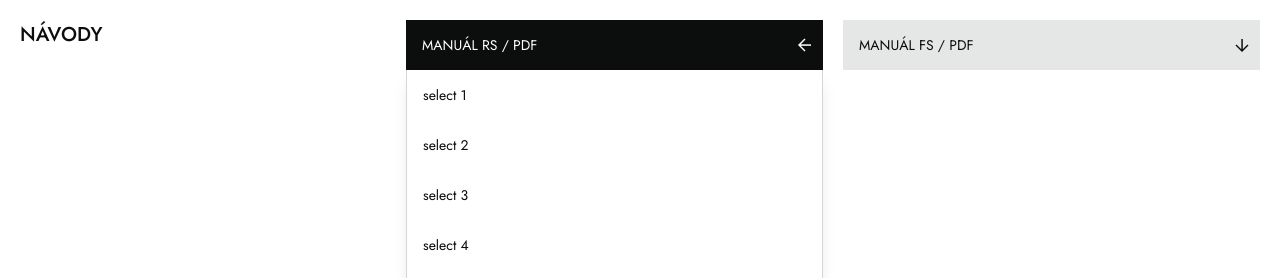
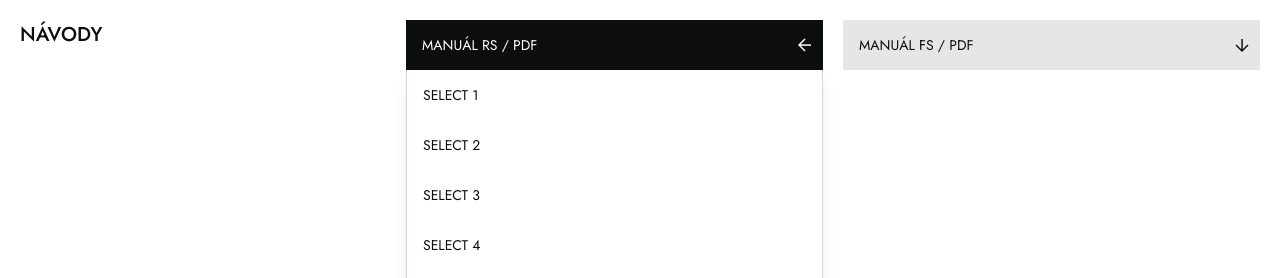
Before and after one commit to AlexanderBezugliy/test-day-tuesday, a React (Vite) app: page / in a window 1280 px wide. Both pictures are taken after a click on the button "MANUÁL RS / PDF". Shown: the part 6775-7053 px from the top of the page. Built offline with nearby package versions, Linux system fonts and the light colour scheme.

Commit message:
Navody section Fix<SELECT 1>  & response

```diff
--- a/src/components/ui/ManualDropdown.jsx
+++ b/src/components/ui/ManualDropdown.jsx
@@ -29,7 +29,7 @@ const ManualDropdown = ({ title, items, isDark = false, arrow }) => {
                     {items.map((item, index) => (
                         <li
                             key={index}
-                            className="h-[50px] flex items-center px-4 hover:bg-gray-200 cursor-pointer text-[#0C0D0D]"
+                            className="h-[50px] flex items-center px-4 hover:bg-gray-200 cursor-pointer text-[#0C0D0D] uppercase"
                             onClick={() => handleSelect(item)}
                         >
                             {item}
```
